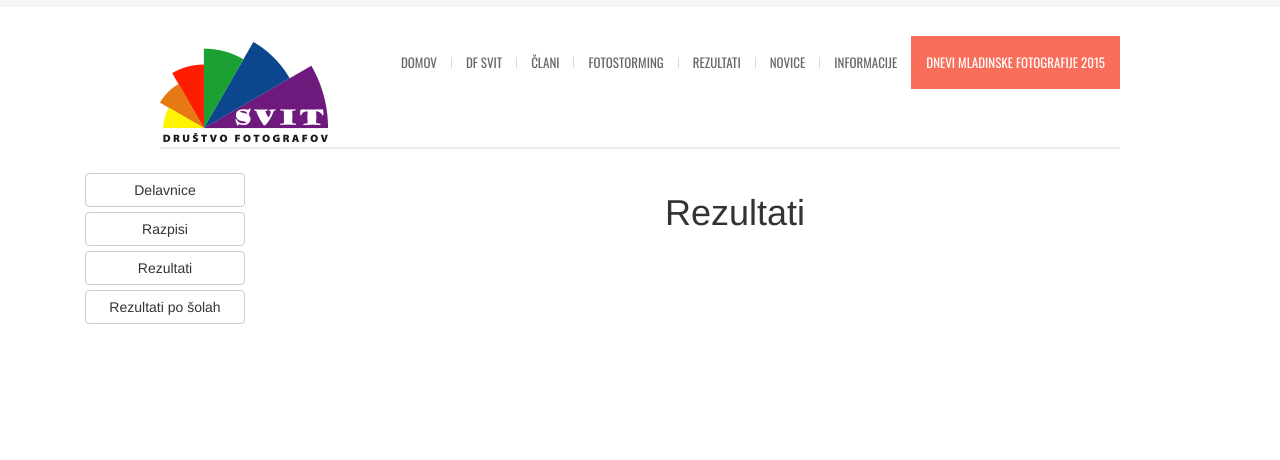
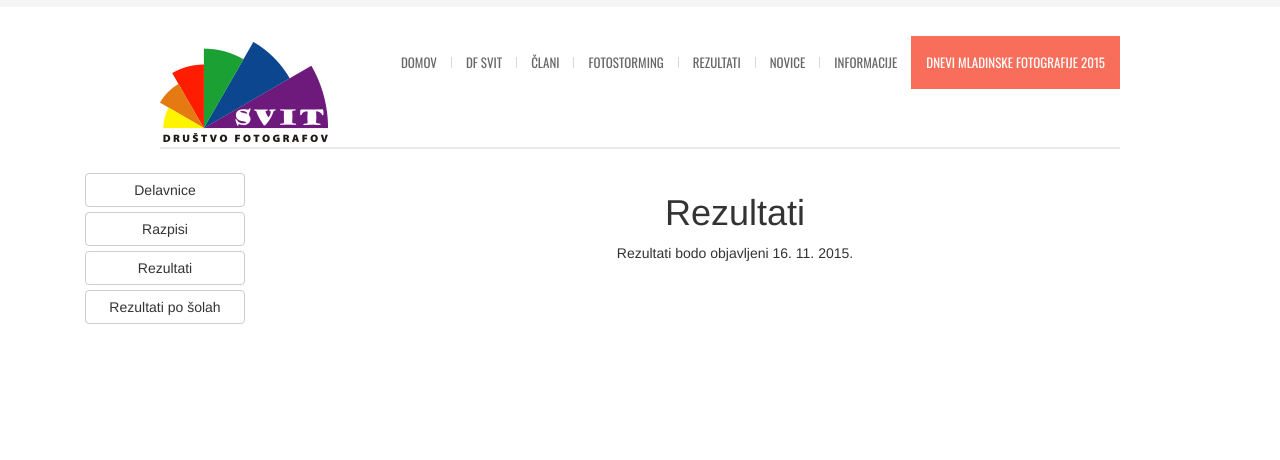
Before and after one commit to dblenkus/rolca-old, a Django app: template results/templates/results/select_results.html in a window 1280 px wide. Shown: the top 460 px of the page. Run offline with Django 3.2, Linux system fonts and the light colour scheme; the template is opened without the code that fills it, so the values that code supplies are empty; style sheets or scripts are compiled from the project's sources; parts of the project's set-up code (start-up, migrations or seed data) failed here and were passed over; some libraries are stand-ins or nearby versions.

Commit message:
Added notofication if there is no results.

```diff
--- a/results/templates/results/select_results.html
+++ b/results/templates/results/select_results.html
@@ -10,6 +10,8 @@
     <h1>Rezultati</h1>
     {% for salon in salons %}
         <a href="{% url 'select_results' %}{{salon.pk}}" class="btn btn-default btn-lg" style="margin-bottom: 15px">{{salon.title}}</a><br>
+    {% empty %}
+        Rezultati bodo objavljeni 16. 11. 2015.
     {% endfor %}
 </div>
 {% endblock content %}
--- a/results/templates/results/select_school_results.html
+++ b/results/templates/results/select_school_results.html
@@ -10,6 +10,8 @@
     <h1>Rezultati po šolah</h1>
     {% for salon in salons %}
         <a href="{% url 'select_school_results' %}{{salon.pk}}" class="btn btn-default btn-lg" style="margin-bottom: 15px">{{salon.title}}</a><br>
+    {% empty %}
+        Rezultati bodo objavljeni 16. 11. 2015.
     {% endfor %}
 </div>
 {% endblock content %}
```
